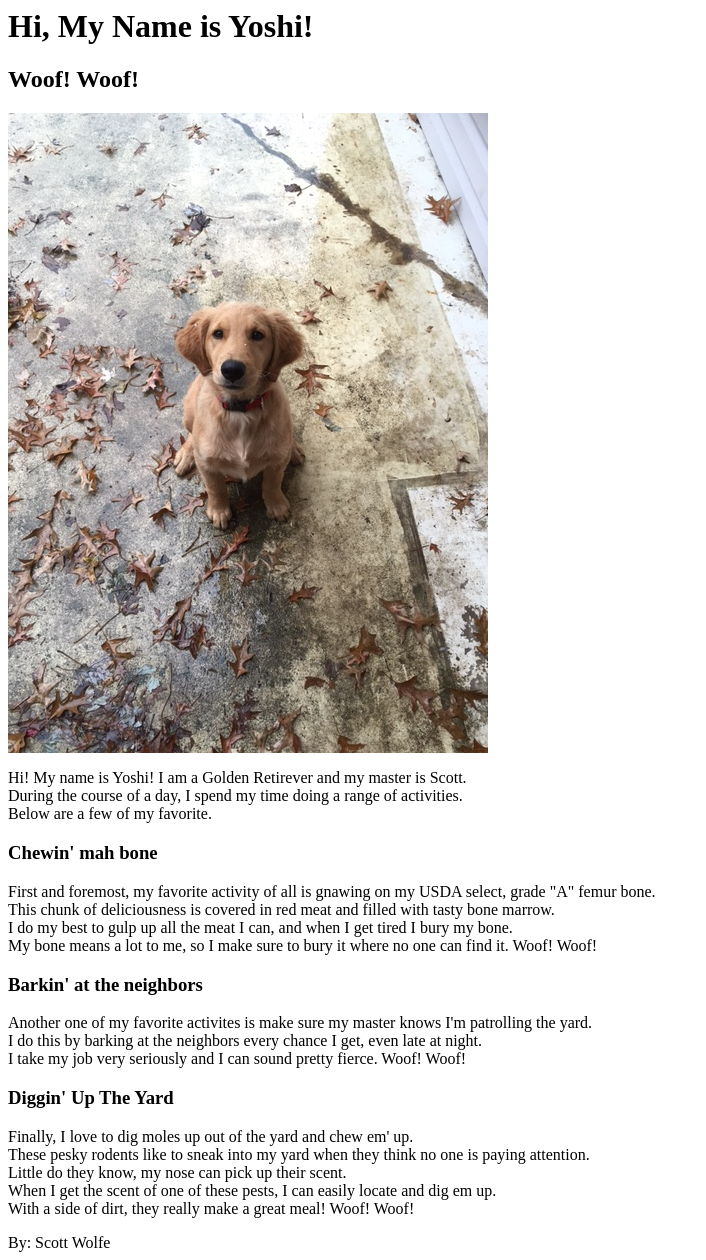
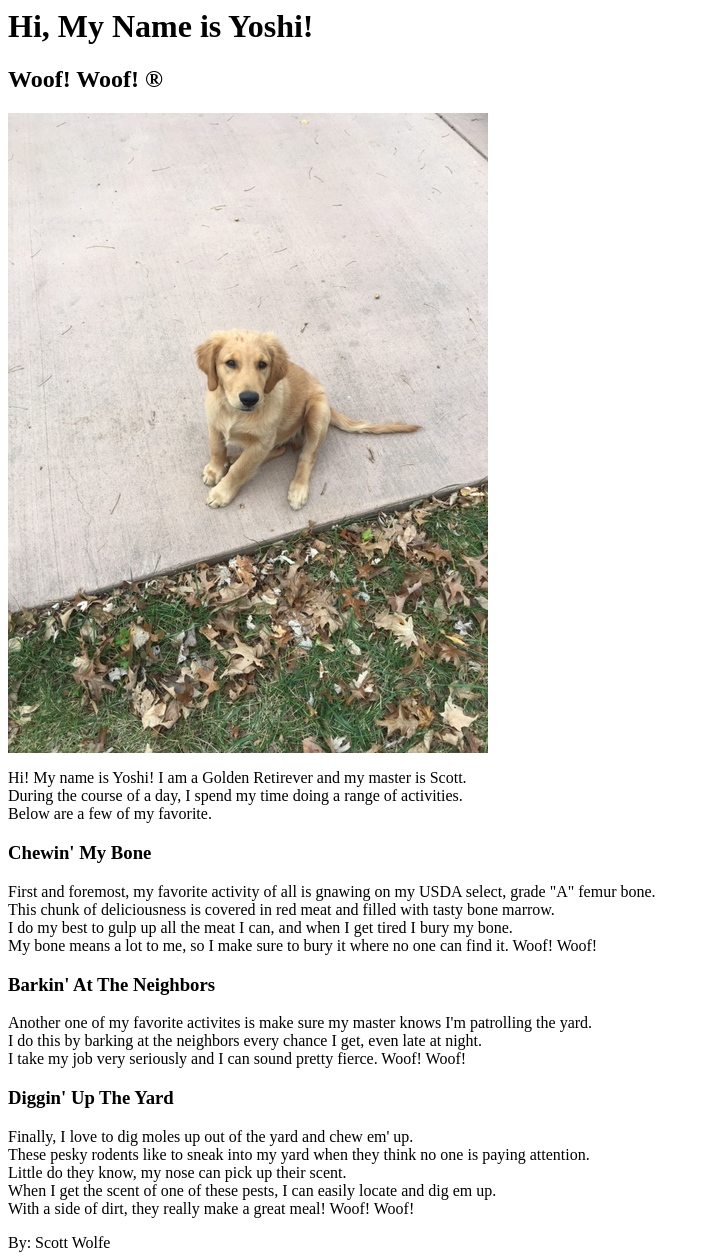
Before and after one commit to sawolfe1/lc101-html-me-something, a plain HTML site: page index.html in a window 1280 px wide. Shown: the whole page, without its empty margins (0-706 px from the left). Drawn offline with Linux system fonts and the light colour scheme; files whose address does not match are found by name.

Commit message:
added html entity

```diff
--- a/index.html
+++ b/index.html
@@ -8,8 +8,8 @@
   <body>
 
     <h1>Hi, My Name is Yoshi!</h1>
-    <h2> Woof! Woof! </h2>
-    <img src="https://github.com/sawolfe1/lc101-html-me-something/blob/master/images/topimage.JPG">
+    <h2> Woof! Woof! &reg;</h2>
+    <img src="C:\Users\SAWM8\Desktop\lc101\html-me-something\images\2ndchoice.jpg" alt="YOSHI!">
 
     <main>
       <article>
@@ -19,14 +19,14 @@
             Below are a few of my favorite.<br>
         </p>
         <p>
-            <h3>Chewin' mah bone</h3>
+            <h3>Chewin' My Bone</h3>
             First and foremost, my favorite activity of all is gnawing on my USDA select, grade "A" femur bone.<br>
             This chunk of deliciousness is covered in red meat and filled with tasty bone marrow.<br>
             I do my best to gulp up all the meat I can, and when I get tired I bury my bone.<br>
             My bone means a lot to me, so I make sure to bury it where no one can find it. Woof! Woof!<br>
          </p>
          <p>
-           <h3>Barkin' at the neighbors</h3>
+           <h3>Barkin' At The Neighbors</h3>
             Another one of my favorite activites is make sure my master knows I'm patrolling the yard.<br>
             I do this by barking at the neighbors every chance I get, even late at night.<br>
             I take my job very seriously and I can sound pretty fierce. Woof! Woof!<br>
```
Also changed, not shown: images/2ndchoice.JPG (renamed from images/E0E0028F-F4EE-4A67-96D9-18415CE392DE.JPG).
